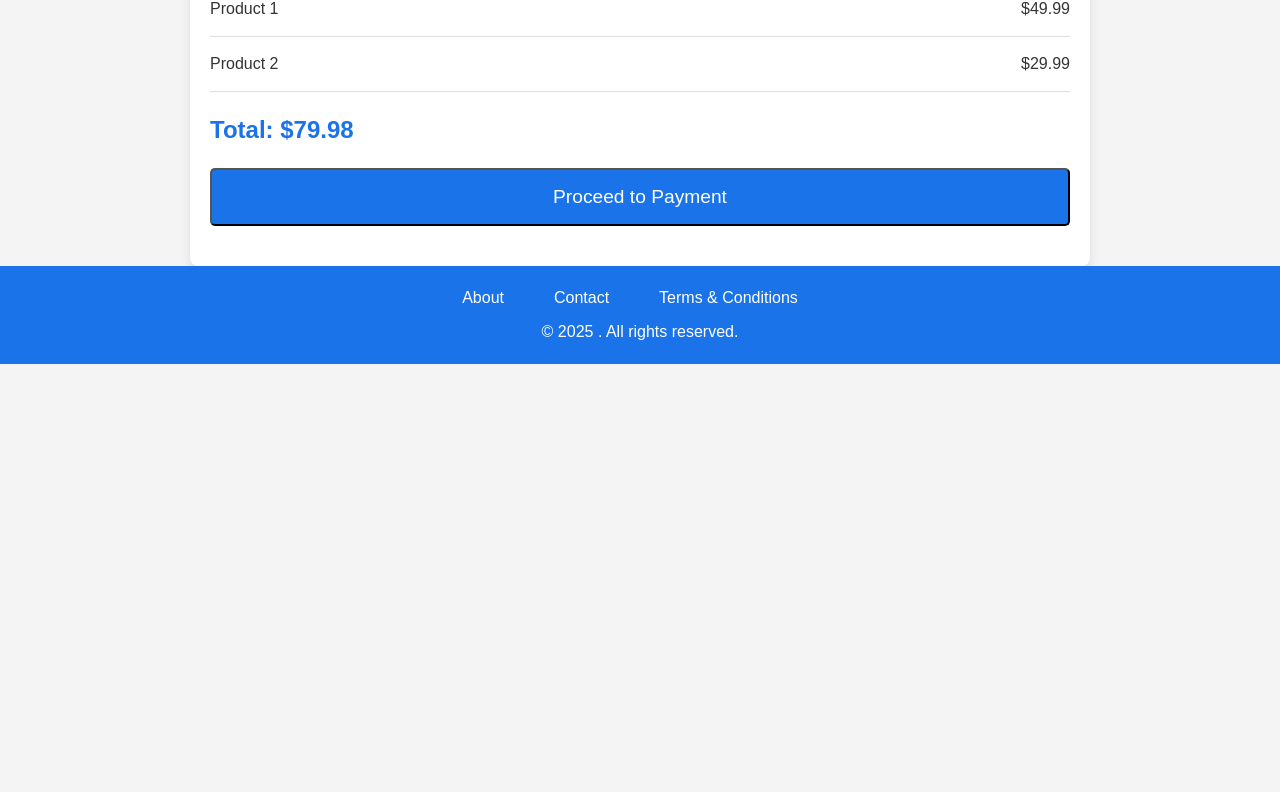
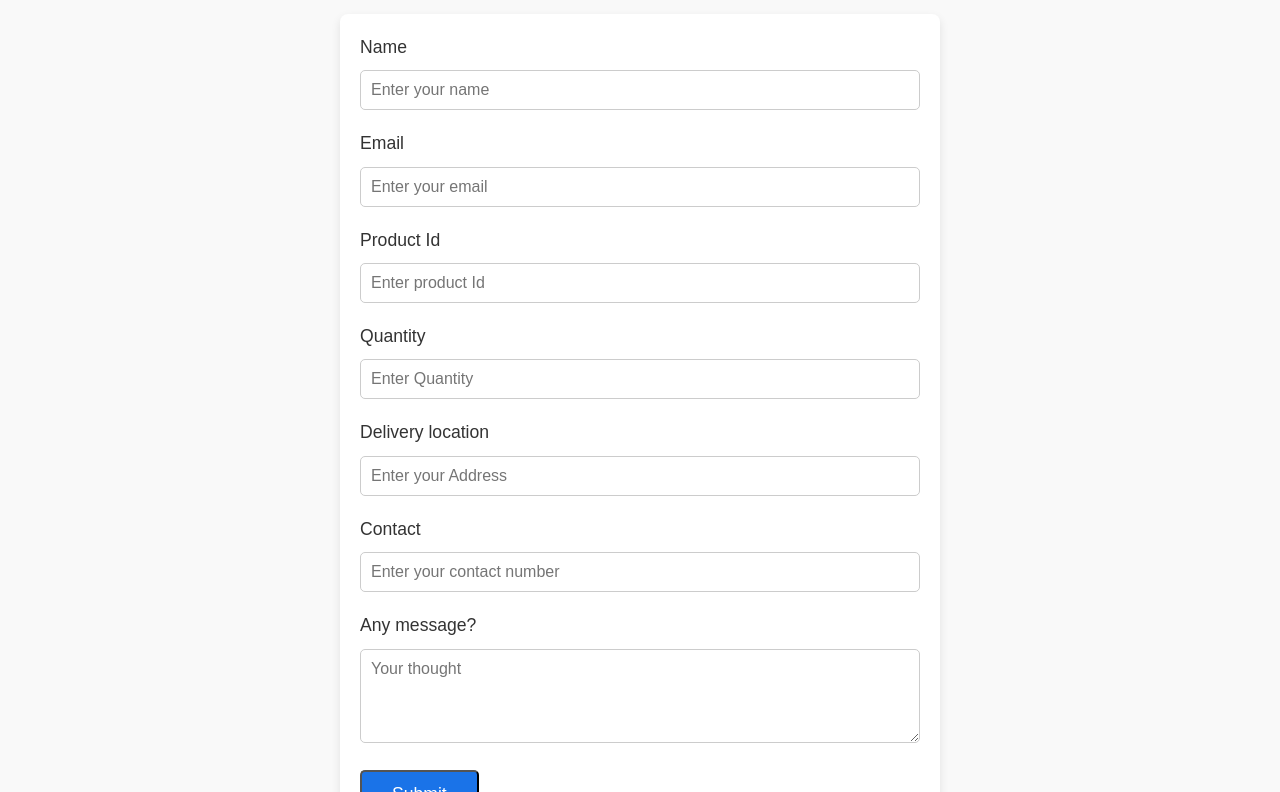
Before and after one commit to samwear-site/slurstore.github.io, a plain HTML site: page checkout.html in a window 1280 px wide. Shown: the part 195-987 px from the top of the page. Before the commit the page ends 800 px from the top, so only its background shows below. Drawn offline with nearby package versions, Linux system fonts and the light colour scheme.

Commit message:
buy now fixed

```diff
--- a/checkout.html
+++ b/checkout.html
@@ -1,16 +1,24 @@
 <!DOCTYPE html>
 <html lang="en">
+
 <head>
     <meta charset="UTF-8">
     <meta name="viewport" content="width=device-width, initial-scale=1.0">
     <meta http-equiv="X-UA-Compatible" content="ie=edge">
-    <title><store_name> - Checkout</title>
+    <title>
+        <store_name> - Checkout
+    </title>
     <link rel="stylesheet" href="css/general-style.css">
+    <script type="text/javascript" src="https://cdn.jsdelivr.net/npm/@emailjs/browser@4/dist/email.min.js">
+    </script>
 </head>
+
 <body>
     <!-- Header Section -->
     <header>
-        <div class="logo"><store_name></div>
+        <div class="logo">
+            <store_name>
+        </div>
         <nav>
             <a href="index.html">Home</a>
             <a href="products.html">Products</a>
@@ -20,20 +28,47 @@
     </header>
 
     <!-- Checkout Section -->
-    <div class="container checkout-container">
-        <h2>Checkout</h2>
-        <div class="checkout-item">
-            <p>Product 1</p>
-            <p>$49.99</p>
-        </div>
-        <div class="checkout-item">
-            <p>Product 2</p>
-            <p>$29.99</p>
-        </div>
-        <div class="total-price">
-            <p>Total: $79.98</p>
-        </div>
-        <button>Proceed to Payment</button>
+    <div class="form-container">
+        <section class="contact-section">
+
+            <div class="container">
+                <h2>Buy Now</h2>
+
+                <form id="contact-form" onsubmit="sendEmail(event)">
+                    <div class="form-group"><label for="name">Name</label>
+                    <input type="text" id="name" name="user_name" placeholder="Enter your name" required>
+                    </div>
+
+                    <div class="form-group"><label for="email">Email</label>
+                    <input type="email" id="email" name="user_email" placeholder="Enter your email" required>
+                    </div>
+
+                    <div class="form-group"><label for="pid">Product Id</label>
+                    <input type="text" id="pid" name="pid" placeholder="Enter product Id" required>
+                    </div>
+
+                    <div class="form-group"><label for="qty">Quantity</label>
+                    <input type="number" id="qty" name="qty" placeholder="Enter Quantity" required>
+                    </div>
+
+                    <div class="form-group"><label for="address">Delivery location</label>
+                    <input type="text" id="address" name="address" placeholder="Enter your Address" required>
+                    </div>
+
+                    <div class="form-group"><label for="phn">Contact</label>
+                    <input type="number" id="phn" name="phn" placeholder="Enter your contact number" required>
+                    </div>
+
+                    <div class="form-group"><label for="message">Any message?</label>
+                    <textarea id="message" name="message" placeholder="Your thought" rows="4"></textarea>
+                    </div>
+
+                    <button type="submit" class="cta-button">Submit</button>
+                    <div id="response-message"></div>
+                </form>
+            </div>
+        </section>
+
     </div>
 
     <!-- Footer Section -->
@@ -45,5 +80,48 @@
         </div>
         <p>&copy; 2025 <store_name>. All rights reserved.</p>
     </footer>
+    <script>
+        // Initialize EmailJS
+        (function () {
+            emailjs.init("vyVmmXMOkzqrkUi2Y"); // Replace with your EmailJS User ID
+        })();
+
+        // Handle form submission
+        function sendEmail(event) {
+
+            event.preventDefault(); // Prevent default form submission
+
+            var form = document.getElementById('contact-form');
+            var name = form['user_name'].value;
+            var email = form['user_email'].value;
+            var pid = form['pid'].value;
+            var qty = form['qty'].value;
+            var address = form['address'].value;
+            var phn = form['phn'].value;
+            var message = form['message'].value;
+
+            // Send the email via EmailJS
+            var templateParams = {
+                user_name: name,            // Name of the person submitting the form
+                user_email: email,          // Email of the person submitting the form
+                pid: pid,
+                qty: qty,
+                address: address,
+                phn: phn,
+                message: message            // The message content
+            };
+
+            emailjs.send('service_jn5cpwh', 'template_i1vkvwl', templateParams)
+                .then(function (response) {
+                    console.log("Success", response);
+                    document.getElementById("response-message").innerHTML = "<p>Thank you! Your message has been sent.</p>";
+                    form.reset(); // Reset the form fields
+                }, function (error) {
+                    console.log("Failed", error);
+                    document.getElementById("response-message").innerHTML = "<p>Oops! Something went wrong. Please try again later.</p>";
+                });
+        }
+    </script>
 </body>
+
 </html>
```
Also changed, not shown: contact.html (+13 -16 lines).
